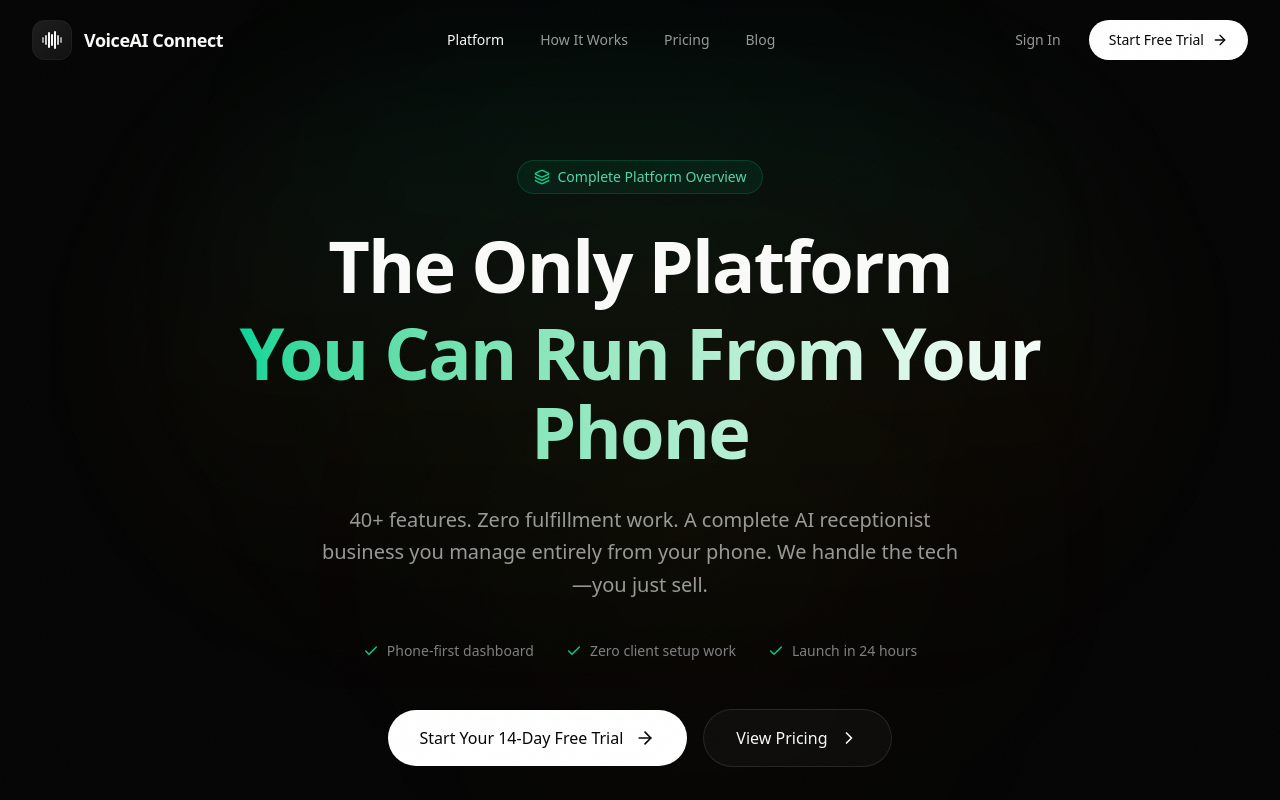
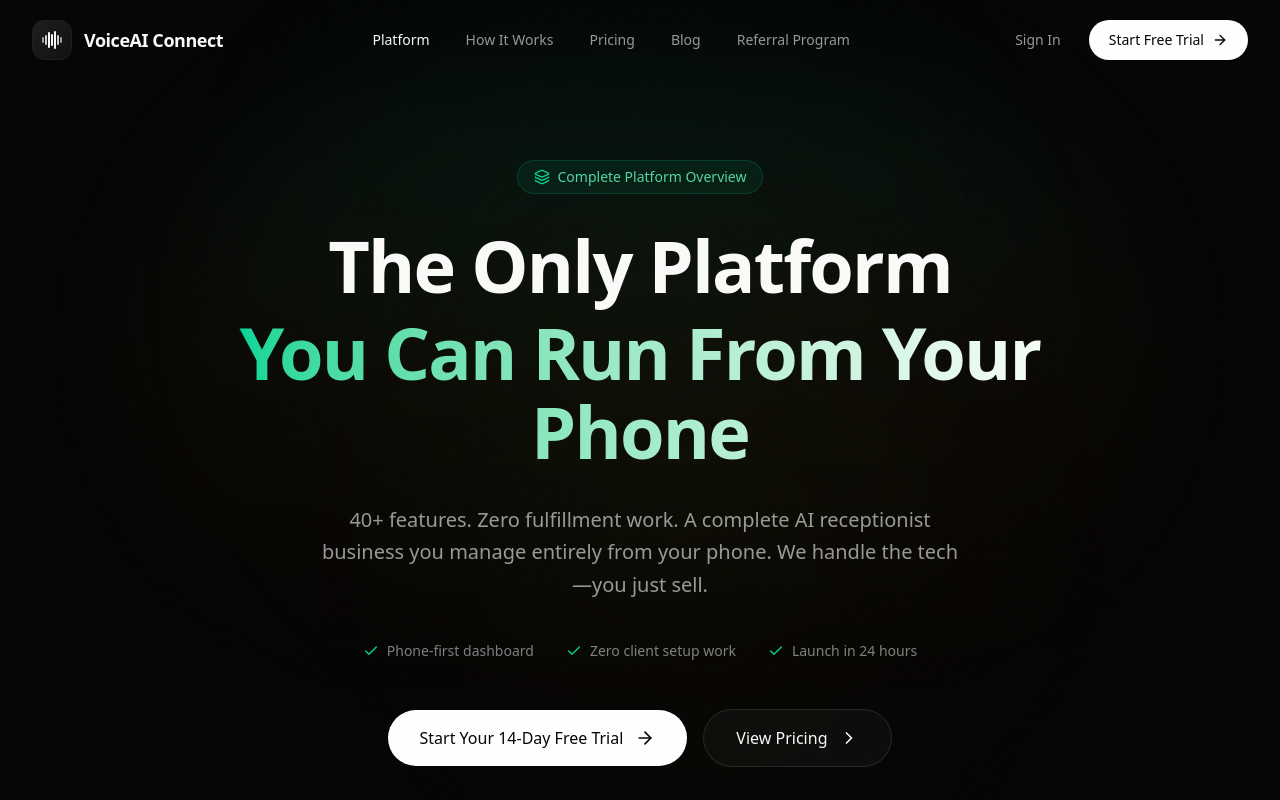
Before and after one commit to gibsonthompson/voiceai-connect, a Next.js app: page /platform in a window 1280 px wide. Shown: the top 800 px of the page. Built offline with nearby package versions, Linux system fonts and the light colour scheme.

Commit message:
Add referral program to platform nav + footer, fix CallBird → SmartDesk AI

```diff
--- a/app/page.tsx
+++ b/app/page.tsx
@@ -1085,7 +1085,7 @@ export default function LandingPage() {
         </div>
       </section>
 
-      {/* Testimonial - Original */}
+      {/* Testimonial */}
       <section className="py-20 sm:py-24 lg:py-32 border-t border-white/[0.06] bg-gradient-to-b from-white/[0.01] to-transparent">
         <div className="mx-auto max-w-4xl px-4 sm:px-6 lg:px-8 text-center">
           <div className="flex justify-center gap-1 mb-6 sm:mb-8">
@@ -1095,7 +1095,7 @@ export default function LandingPage() {
           </div>
           <blockquote className="text-xl sm:text-2xl lg:text-3xl font-medium leading-relaxed">
             &ldquo;I didn&apos;t want to spend 6 months building my own AI platform from scratch.
-            VoiceAI Connect let me launch CallBird in a weekend. Signed my first paying client
+            VoiceAI Connect let me launch SmartDesk AI in a weekend. Signed my first paying client
             within 11 days—that one client covered my entire monthly cost. Saved so much time
             and tech headaches.&rdquo;
           </blockquote>
@@ -1107,7 +1107,7 @@ export default function LandingPage() {
         </div>
       </section>
 
-      {/* From the Blog - NEW */}
+      {/* From the Blog */}
       <section className="py-20 sm:py-24 lg:py-32 border-t border-white/[0.06]">
         <div className="mx-auto max-w-7xl px-4 sm:px-6 lg:px-8">
           <div className="flex items-center justify-between mb-10 sm:mb-12">
@@ -1306,6 +1306,7 @@ export default function LandingPage() {
             <div className="flex flex-wrap items-center justify-center gap-x-8 gap-y-4 text-sm text-[#fafaf9]/40">
               <Link href="/platform" className="hover:text-[#fafaf9] transition-colors">Platform</Link>
               <Link href="/features" className="hover:text-[#fafaf9] transition-colors">Features</Link>
+              <Link href="/referral-program" className="hover:text-[#fafaf9] transition-colors">Referral Program</Link>
               <Link href="/terms" className="hover:text-[#fafaf9] transition-colors">Terms</Link>
               <Link href="/privacy" className="hover:text-[#fafaf9] transition-colors">Privacy</Link>
               <Link href="/blog" className="hover:text-[#fafaf9] transition-colors">Blog</Link>
--- a/app/platform/page.tsx
+++ b/app/platform/page.tsx
@@ -79,6 +79,7 @@ export default function PlatformPage() {
                 { name: 'How It Works', href: '/how-it-works' },
                 { name: 'Pricing', href: '/#pricing' },
                 { name: 'Blog', href: '/blog' },
+                { name: 'Referral Program', href: '/referral-program' },
               ].map((item) => (
                 <Link
                   key={item.name}
@@ -115,6 +116,7 @@ export default function PlatformPage() {
               { name: 'How It Works', href: '/how-it-works' },
               { name: 'Pricing', href: '/#pricing' },
               { name: 'Blog', href: '/blog' },
+              { name: 'Referral Program', href: '/referral-program' },
             ].map((item) => (
               <Link
                 key={item.name}
@@ -724,6 +726,7 @@ export default function PlatformPage() {
               <Link href="/platform" className="text-[#fafaf9]/60 hover:text-[#fafaf9] transition-colors">Platform</Link>
               <Link href="/#pricing" className="hover:text-[#fafaf9] transition-colors">Pricing</Link>
               <Link href="/blog" className="hover:text-[#fafaf9] transition-colors">Blog</Link>
+              <Link href="/referral-program" className="hover:text-[#fafaf9] transition-colors">Referral Program</Link>
               <Link href="/terms" className="hover:text-[#fafaf9] transition-colors">Terms</Link>
               <Link href="/privacy" className="hover:text-[#fafaf9] transition-colors">Privacy</Link>
               <a href="mailto:support@voiceaiconnect.com" className="hover:text-[#fafaf9] transition-colors">Contact</a>
```
